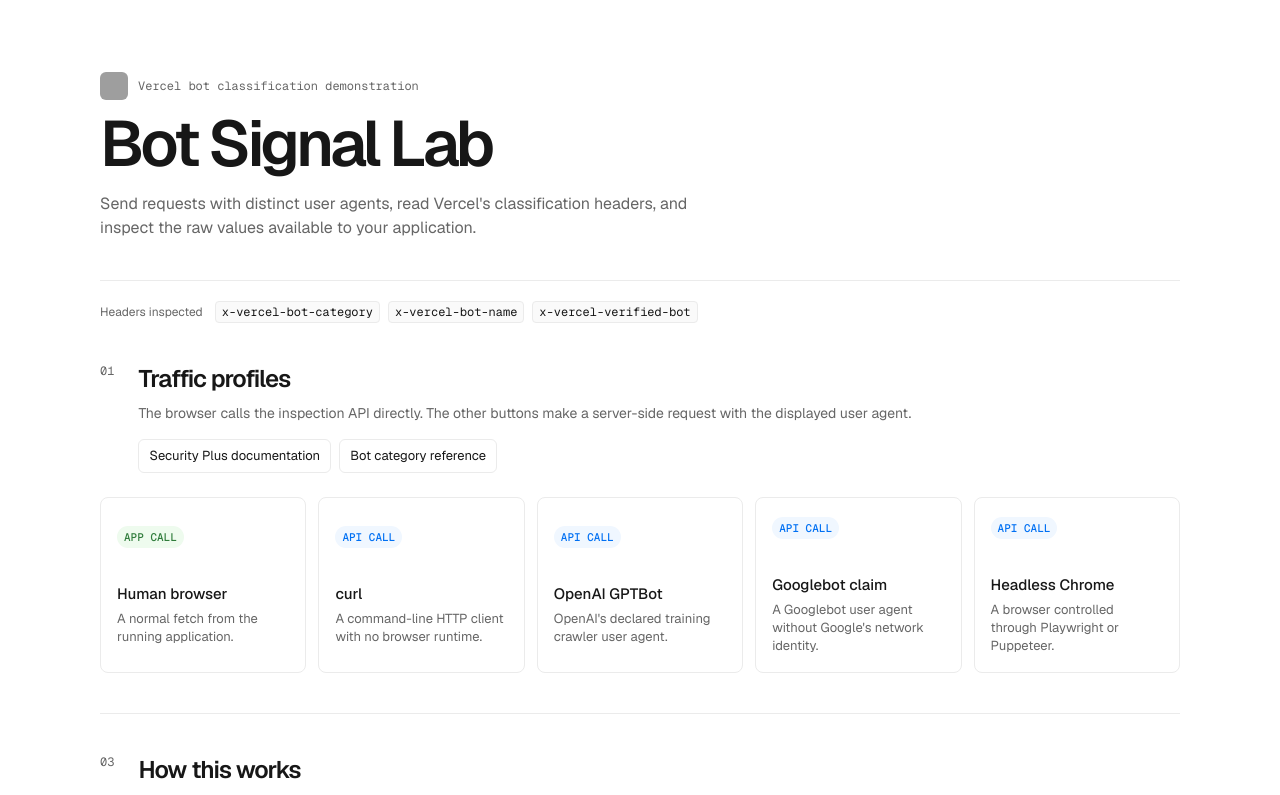
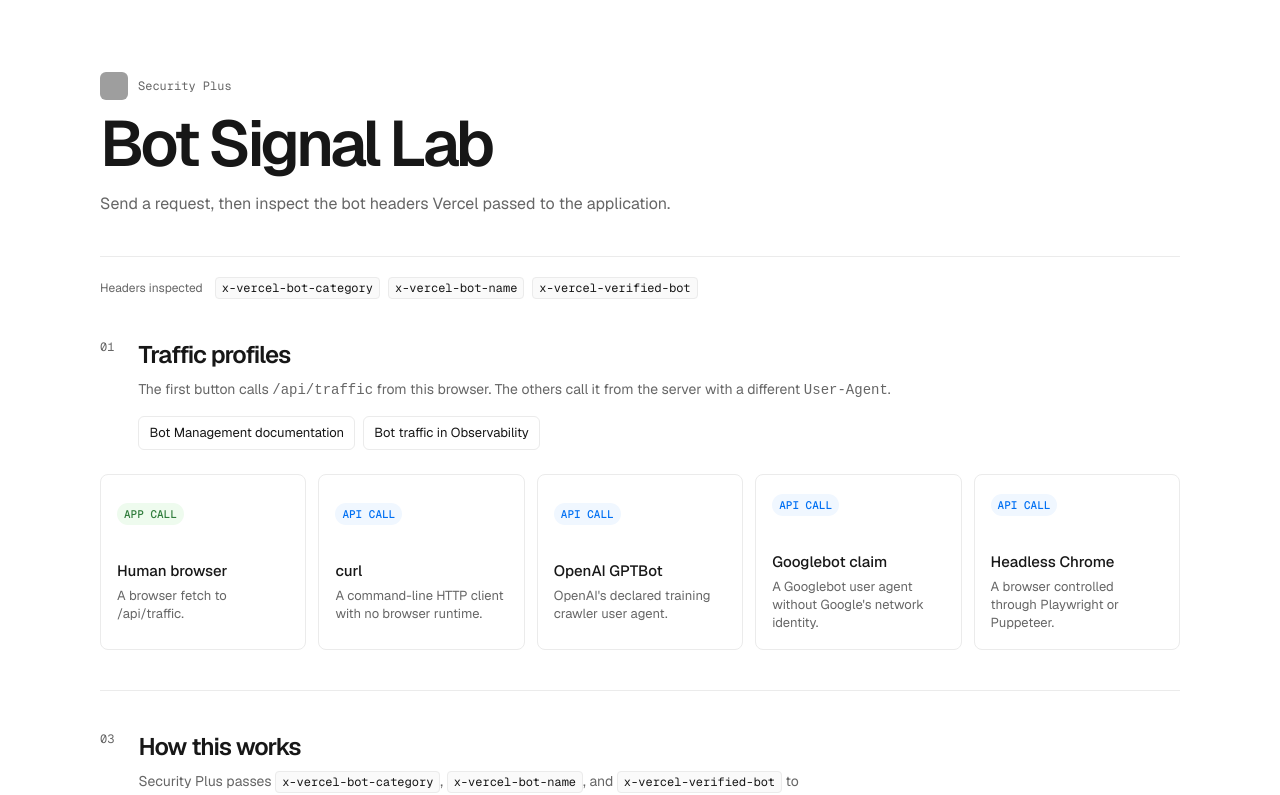
Before and after one commit to bennor/bot-signal-lab, a Next.js app: page / in a window 1280 px wide. Shown: the top 795 px of the page. Built offline with nearby package versions, Linux system fonts and the light colour scheme; grey boxes are pictures that could not be loaded.

Commit message:
Highlight API JSON output

```diff
--- a/components/traffic-dashboard.tsx
+++ b/components/traffic-dashboard.tsx
@@ -64,12 +64,12 @@ export function TrafficDashboard() {
         <div>
           <div className="project-brand">
             <Image src="/icon.svg" alt="" width={28} height={28} priority />
-            <span className="eyebrow">Vercel bot classification demonstration</span>
+            <span className="eyebrow">Security Plus</span>
           </div>
           <h1>Bot Signal Lab</h1>
           <p className="intro">
-            Send requests with distinct user agents, read Vercel&apos;s classification
-            headers, and inspect the raw values available to your application.
+            Send a request, then inspect the bot headers Vercel passed to the
+            application.
           </p>
         </div>
       </header>
@@ -87,23 +87,23 @@ export function TrafficDashboard() {
           <div>
             <h2>Traffic profiles</h2>
             <p>
-              The browser calls the inspection API directly. The other buttons make a
-              server-side request with the displayed user agent.
+              The first button calls <code>/api/traffic</code> from this browser. The
+              others call it from the server with a different <code>User-Agent</code>.
             </p>
             <div className="resource-links">
               <a
-                href="https://vercel.com/docs/vercel-firewall/security-plus"
+                href="https://vercel.com/docs/bot-management"
                 target="_blank"
                 rel="noreferrer"
               >
-                Security Plus documentation
+                Bot Management documentation
               </a>
               <a
-                href="https://vercel.com/docs/bot-management#bot-visibility-and-classification-with-security-plus"
+                href="https://vercel.com/docs/observability/insights#edge-requests"
                 target="_blank"
                 rel="noreferrer"
               >
-                Bot category reference
+                Bot traffic in Observability
               </a>
             </div>
           </div>
@@ -119,7 +119,7 @@ export function TrafficDashboard() {
             <small>
               {loading && activeScenario === null
                 ? "Sending request..."
-                : "A normal fetch from the running application."}
+                : "A browser fetch to /api/traffic."}
             </small>
           </button>
           {simulations.map((simulation) => (
@@ -147,10 +147,10 @@ export function TrafficDashboard() {
             <span className="section-number">02</span>
             <div>
               <h2>Inspection API response</h2>
-              <p>The complete JSON returned by the local API appears below.</p>
+              <p>Response from <code>/api/traffic</code>.</p>
             </div>
           </div>
-          <pre>{JSON.stringify(selected, null, 2)}</pre>
+          <CodeBlock code={JSON.stringify(selected, null, 2)} language="json" />
         </section>
       ) : null}
 
@@ -160,15 +160,32 @@ export function TrafficDashboard() {
           <div>
             <h2>How this works</h2>
             <p>
-              Security Plus forwards bot classification headers to your application
-              code. Each matched request includes <code>x-vercel-bot-category</code>,{" "}
-              <code>x-vercel-bot-name</code>, and <code>x-vercel-verified-bot</code>
-              {"."} Read the raw values in a Route Handler, then attach them to any
-              analytics or logging system that needs them.
+              Security Plus passes <code>x-vercel-bot-category</code>,{" "}
+              <code>x-vercel-bot-name</code>, and <code>x-vercel-verified-bot</code> to
+              application code. This route reads them without changing the values.
             </p>
           </div>
         </div>
-        <Highlight theme={themes.github} code={codeSample} language="tsx">
+        <CodeBlock code={codeSample} language="tsx" />
+      </section>
+
+      <footer>
+        A Googlebot user agent alone cannot simulate a verified crawler because Vercel
+        also verifies network or cryptographic identity.
+      </footer>
+    </main>
+  );
+}
+
+function CodeBlock({
+  code,
+  language,
+}: {
+  code: string;
+  language: "json" | "tsx";
+}) {
+  return (
+    <Highlight theme={themes.github} code={code} language={language}>
       {({ className, style, tokens, getLineProps, getTokenProps }) => (
         <pre className={`${className} code-sample`} style={style}>
           {tokens.map((line, index) => (
@@ -187,12 +204,5 @@ export function TrafficDashboard() {
         </pre>
       )}
     </Highlight>
-      </section>
-
-      <footer>
-        A Googlebot user agent alone cannot simulate a verified crawler because Vercel
-        also verifies network or cryptographic identity.
-      </footer>
-    </main>
   );
 }
```
Also changed, not shown: 1 other file (tests, documents, lock files or other folders). Lines whose indentation alone changed are shown as unchanged.
